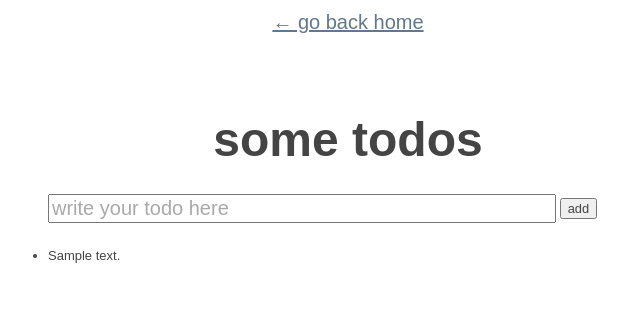
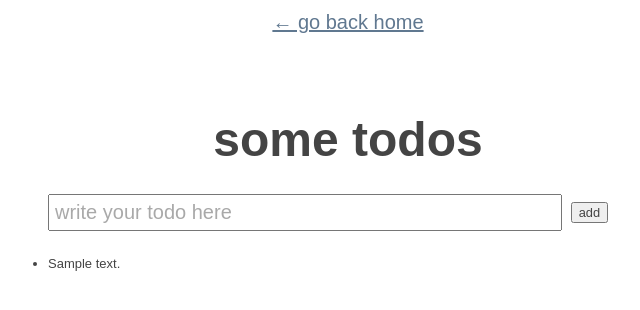
Before and after one commit to zachwill/flask-engine, a Python web app: template app/templates/todo.html in a window 1280 px wide. Shown: the top 310 px of the page, without its empty margins (292-932 px from the left). Run offline with Jinja, Linux system fonts and the light colour scheme; the template is opened without the code that fills it: most values are stand-ins (such as "Sample title", 1, 10 or a date in 2020); form fields are guessed from the names that the template uses; some libraries are stand-ins or nearby versions.

Commit message:
Modified todo template

```diff
--- a/app/templates/todo.html
+++ b/app/templates/todo.html
@@ -20,7 +20,11 @@
     }
     input[type="text"]{
         font-size:20px;
+        padding:5px;
         width:500px;
+    }
+    input[type="submit"]{
+        margin:0 5px;
     }
     ul{
         margin:25px auto 0;
```
